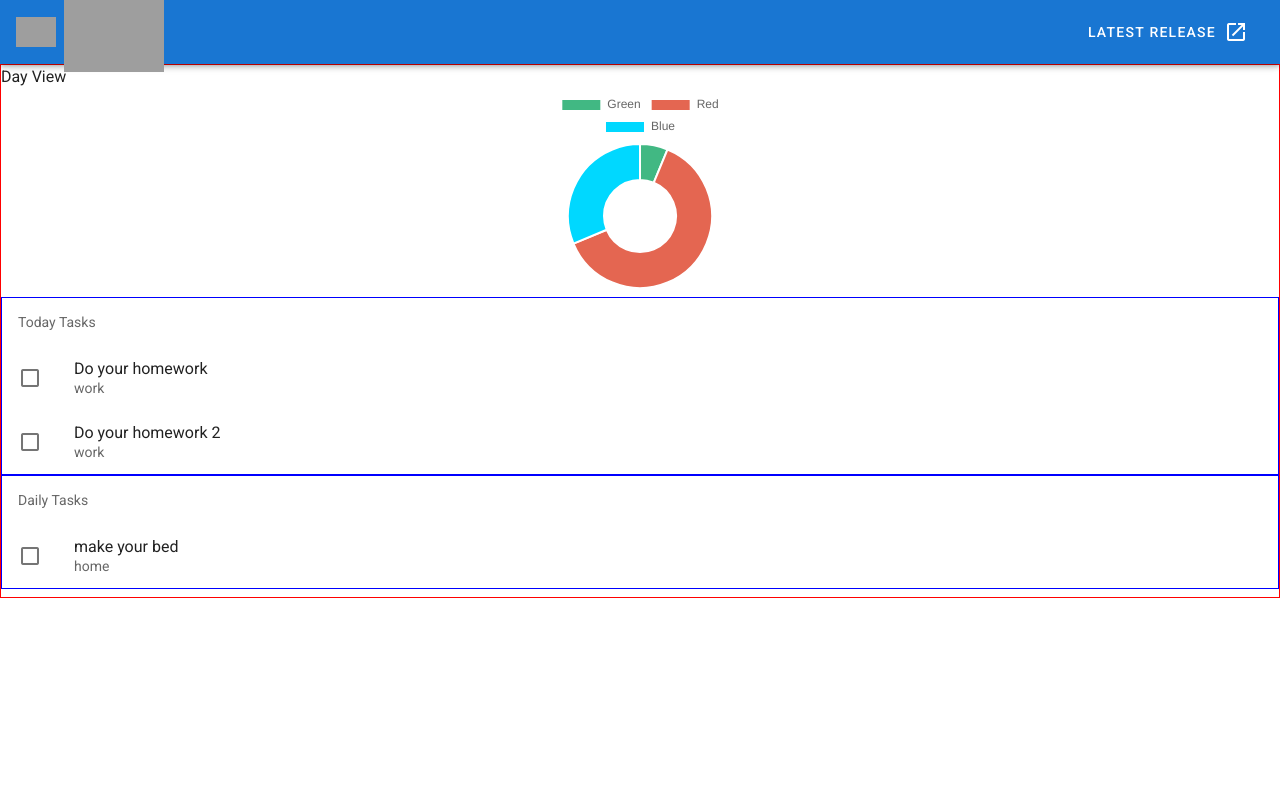
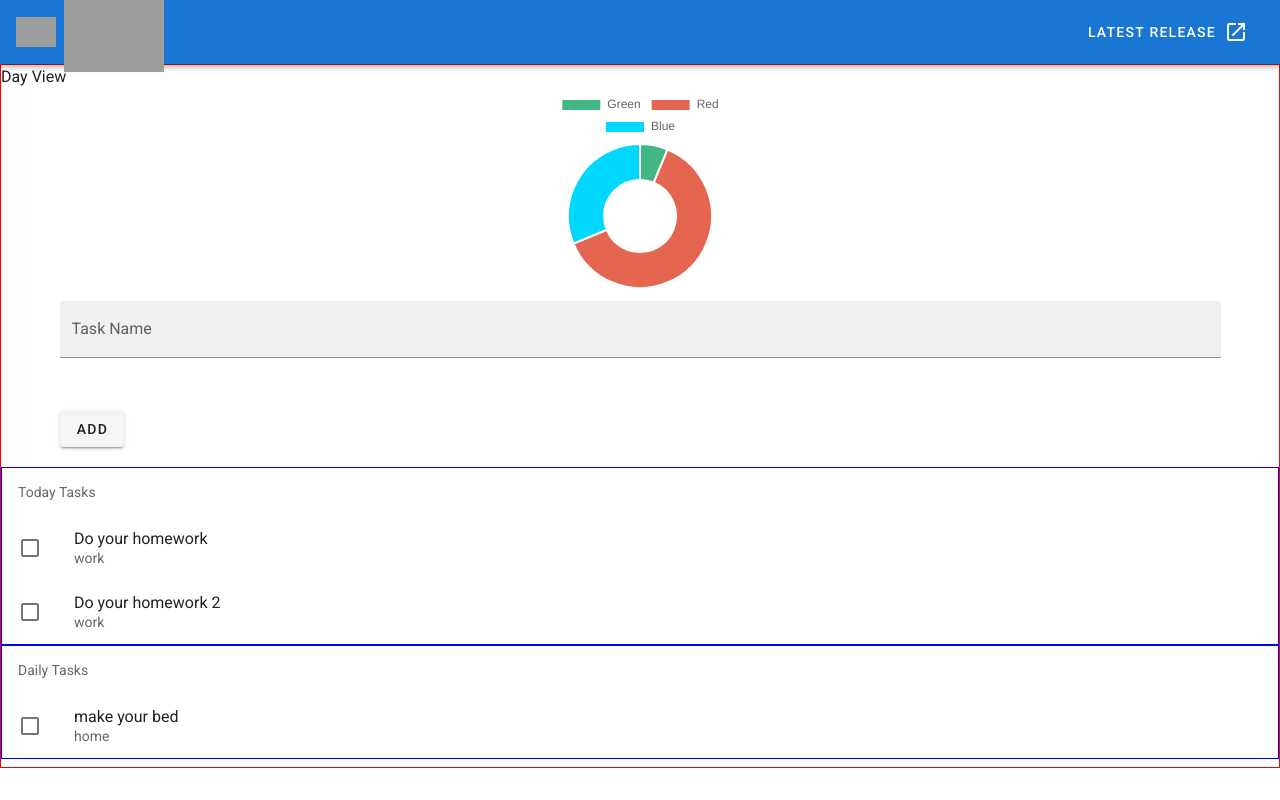
Before and after one commit to ErikTech/Progressor-App, a Vue app: page / in a window 1280 px wide. Built offline with nearby package versions, Linux system fonts and the light colour scheme; grey boxes are pictures that could not be loaded.

Commit message:
added empty task input to page

```diff
--- /dev/null
+++ b/src/components/TodayView/AddTaskItem.vue
@@ -0,0 +1,41 @@
+<template>
+  <v-form>
+    <v-container>
+      <v-row>
+        <v-col
+          cols="12"
+          sm="12"
+        >
+          <v-text-field
+            v-model="taskName"
+            label="Task Name"
+            filled
+          ></v-text-field>
+        </v-col>
+        <v-col>
+          <v-btn @click="addTask">Add</v-btn>
+        </v-col>
+      </v-row>
+    </v-container>
+  </v-form>
+</template>
+
+<script>
+export default {
+  name: "AddTask",
+  data: () => ({
+    taskName: ''
+  }),
+  methods: {
+    addTask(){
+      console.log(this.taskName)
+    }
+  }
+};
+</script>
+
+<!-- Add "scoped" attribute to limit CSS to this component only -->
+<style scoped lang="stylus">
+.taskitem
+  border: 1px solid green
+</style>
--- a/src/components/TodayView/DayView.vue
+++ b/src/components/TodayView/DayView.vue
@@ -2,16 +2,18 @@
   <div class="dayview">
     Day View
     <chart-container></chart-container>
+    <add-task-item></add-task-item>
     <task-list></task-list>
   </div>
 </template>
 
 <script>
 import ChartContainer from '../chartContainer.vue';
+import AddTaskItem from './AddTaskItem.vue';
 import TaskList from "./TaskList.vue";
 
 export default {
-  components: { TaskList, ChartContainer },
+  components: { TaskList, ChartContainer, AddTaskItem },
   name: "DayView"
 };
 </script>
--- a/src/components/TodayView/TaskList.vue
+++ b/src/components/TodayView/TaskList.vue
@@ -12,7 +12,7 @@
     </div>
     <div class="tasklist dailies">
       <v-subheader>Daily Tasks</v-subheader>
-      <v-list-item-group v-model="dailyTasks" multiple active-class="">
+      <v-list-item-group v-model="dailies" multiple active-class="">
         <task-item
           v-for="(task, index) in dailies"
           v-bind:key="index"
```
